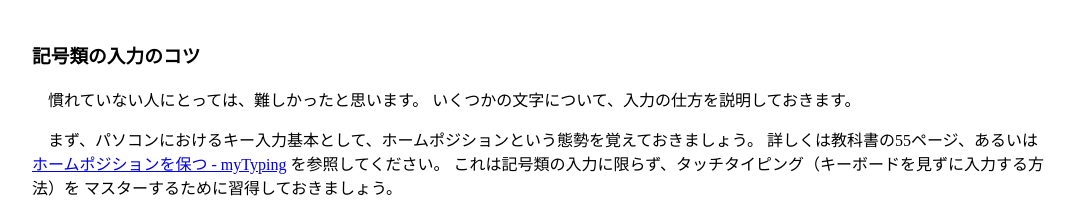
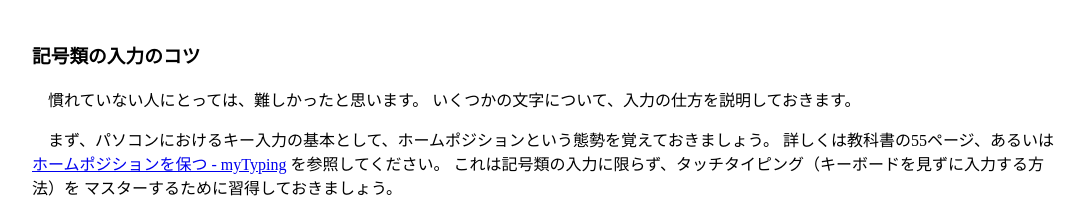
Before and after one commit to ttnok/keyboard-lesson, a plain HTML site: page index.html in a window 1280 px wide. Shown: the part 4480-4692 px from the top of the page, without its empty margins (96-1183 px from the left). Drawn offline with Linux system fonts and the light colour scheme.

Commit message:
Add files via upload

```diff
--- a/index.html
+++ b/index.html
@@ -394,7 +394,7 @@
             いくつかの文字について、入力の仕方を説明しておきます。
         </p>
         <p>
-            まず、パソコンにおけるキー入力基本として、ホームポジションという態勢を覚えておきましょう。
+            まず、パソコンにおけるキー入力の基本として、ホームポジションという態勢を覚えておきましょう。
             詳しくは教科書の55ページ、あるいは
             <a href="https://typing.twi1.me/training#%E3%83%9B%E3%83%BC%E3%83%A0%E3%83%9D%E3%82%B8%E3%82%B7%E3%83%A7%E3%83%B3%E3%82%92%E4%BF%9D%E3%81%A4">ホームポジションを保つ - myTyping</a>
             を参照してください。
```
